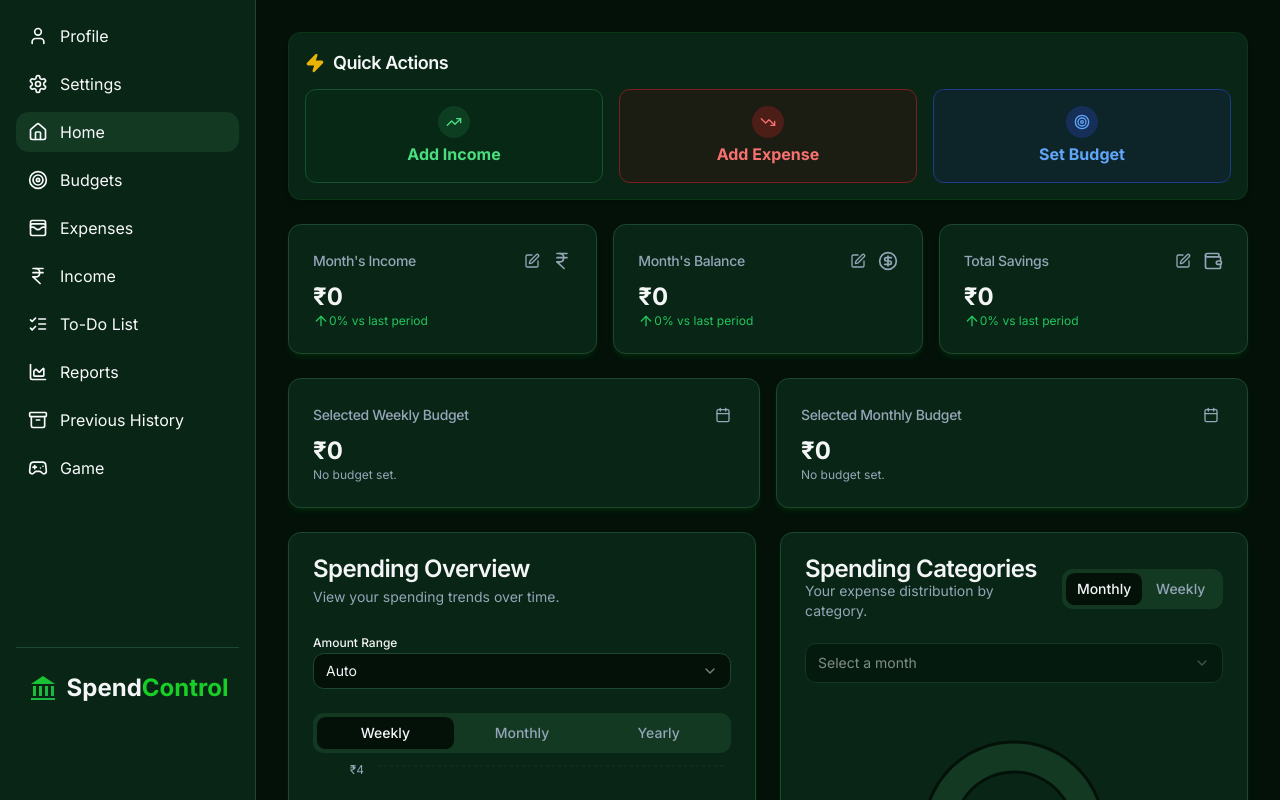
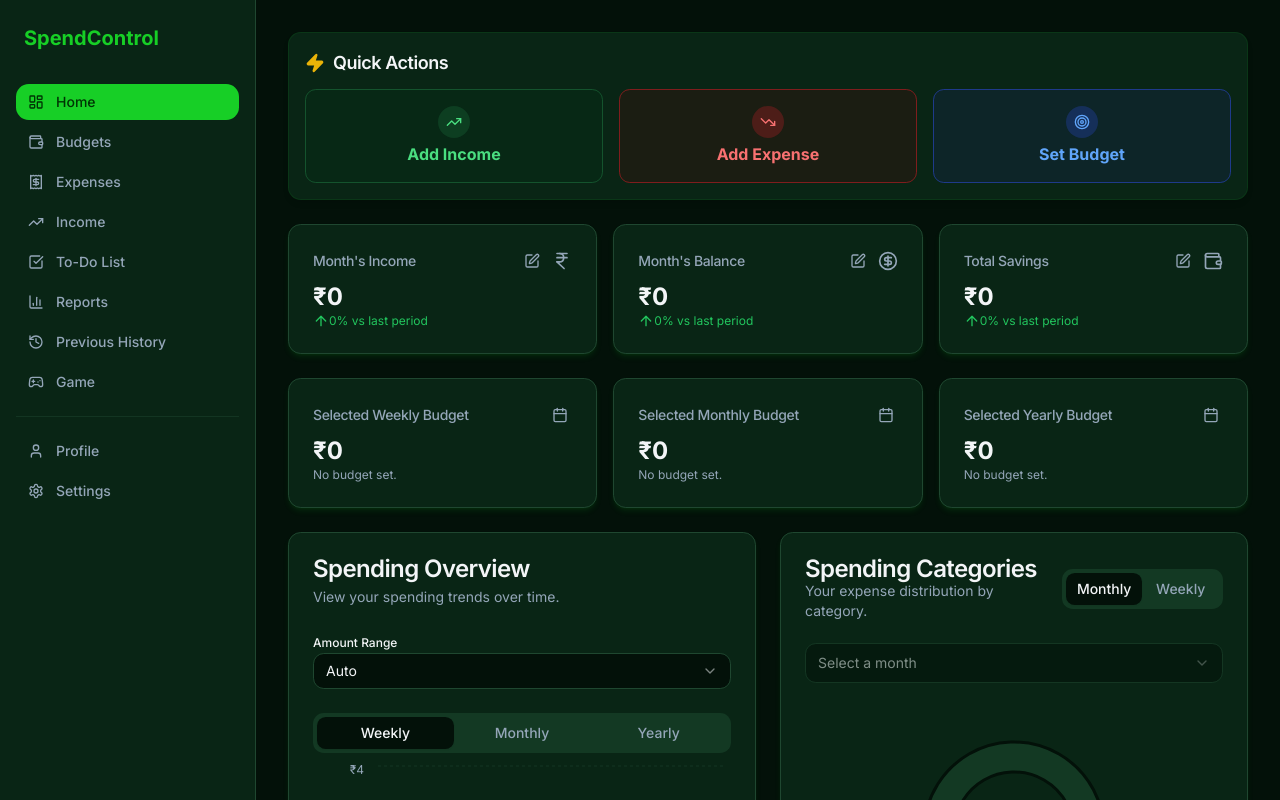
Before and after one commit to dharshanick/spendcontrol, a Next.js app: page /dashboard in a window 1280 px wide. Built offline with nearby package versions, Linux system fonts and the light colour scheme.

Commit message:
Fixed dashboard budgets, yearly card, and sidebar layout

```diff
--- a/src/app/(app)/dashboard/page.tsx
+++ b/src/app/(app)/dashboard/page.tsx
@@ -13,7 +13,7 @@ import DashboardBudgetCard from "@/components/dashboard/dashboard-budget-card";
 import EditBalanceModal from "@/components/dashboard/edit-balance-modal";
 import { v4 as uuidv4 } from 'uuid';
 import ReminderModal from "@/components/reminders/reminder-modal";
-import type { Budget } from "@/lib/types";
+import type { Budget, Transaction } from "@/lib/types";
 
 // ✅ 1. Import the QuickActions component
 import QuickActions from "@/components/dashboard/quick-actions";
@@ -52,6 +52,7 @@ export default function DashboardPage() {
         return { start: startOfMonth(lastMonth), end: endOfMonth(lastMonth) };
     }, [referenceDate]);
 
+    // --- BUDGET TYPE HELPERS ---
     const isWeeklyBudget = (budget: Budget) => {
         const duration = differenceInDays(new Date(budget.endDate), new Date(budget.startDate));
         return duration >= 6 && duration <= 8;
@@ -61,8 +62,15 @@ export default function DashboardPage() {
         const budgetStart = startOfDay(new Date(budget.startDate));
         const budgetEnd = endOfDay(new Date(budget.endDate));
         return isEqual(budgetStart, startOfMonth(budgetStart)) && isEqual(budgetEnd, endOfMonth(budgetStart));
-    }
+    };
 
+    // ✅ FIX: Added logic to identify Yearly budgets (duration > 300 days)
+    const isYearlyBudget = (budget: Budget) => {
+        const duration = differenceInDays(new Date(budget.endDate), new Date(budget.startDate));
+        return duration > 300;
+    };
+
+    // --- CURRENT BUDGETS ---
     const currentMonthlyBudget = useMemo(() => {
         return budgets.find(b => {
             const budgetStart = startOfDay(new Date(b.startDate));
@@ -79,10 +87,23 @@ export default function DashboardPage() {
         });
     }, [budgets, currentDate]);
 
+    // ✅ FIX: Find the current Yearly budget
+    const currentYearlyBudget = useMemo(() => {
+        return budgets.find(b => {
+            const budgetStart = startOfDay(new Date(b.startDate));
+            const budgetEnd = endOfDay(new Date(b.endDate));
+            return isWithinInterval(currentDate, { start: budgetStart, end: budgetEnd }) && isYearlyBudget(b);
+        });
+    }, [budgets, currentDate]);
+
+    // --- SELECTED STATE ---
     const [selectedWeeklyBudget, setSelectedWeeklyBudget] = useState<Budget | undefined>(currentWeeklyBudget);
     const [selectedMonthlyBudget, setSelectedMonthlyBudget] = useState<Budget | undefined>(currentMonthlyBudget);
+    // ✅ FIX: State for Yearly selection
+    const [selectedYearlyBudget, setSelectedYearlyBudget] = useState<Budget | undefined>(currentYearlyBudget);
 
 
+    // --- SELECTABLE LISTS ---
     const selectableWeeklyBudgets = useMemo(() => {
         return budgets.filter(isWeeklyBudget);
     }, [budgets]);
@@ -95,6 +116,11 @@ export default function DashboardPage() {
         });
     }, [budgets, currentDate]);
 
+    // ✅ FIX: List of available yearly budgets
+    const selectableYearlyBudgets = useMemo(() => {
+        return budgets.filter(isYearlyBudget);
+    }, [budgets]);
+
     const handleUpdateBudget = (newGoal: number, budgetToUpdate: Budget | undefined) => {
         if (!budgetToUpdate) return;
 
@@ -105,8 +131,11 @@ export default function DashboardPage() {
 
         if (isMonthlyBudget(budgetToUpdate)) {
             setSelectedMonthlyBudget({ ...budgetToUpdate, goal: newGoal });
+        } else if (isWeeklyBudget(budgetToUpdate)) {
+            setSelectedWeeklyBudget({ ...budgetToUpdate, goal: newGoal });
         } else {
-            setSelectedWeeklyBudget({ ...budgetToUpdate, goal: newGoal });
+            // ✅ FIX: Handle Yearly updates
+            setSelectedYearlyBudget({ ...budgetToUpdate, goal: newGoal });
         }
     };
 
@@ -196,8 +225,33 @@ export default function DashboardPage() {
 
     const modalInfo = getModalInfo();
 
-    const budgetForWeeklyCard = selectedWeeklyBudget || currentWeeklyBudget;
-    const budgetForMonthlyCard = selectedMonthlyBudget || currentMonthlyBudget;
+    const calculateSpent = (budget: Budget, transactions: Transaction[]) => {
+        const budgetStart = startOfDay(new Date(budget.startDate));
+        const budgetEnd = endOfDay(new Date(budget.endDate));
+
+        return transactions
+            .filter(t => t.type === 'expense' && isWithinInterval(parseISO(t.date), { start: budgetStart, end: budgetEnd }))
+            .reduce((acc, t) => acc + t.amount, 0);
+    };
+
+    const budgetForWeeklyCard = useMemo(() => {
+        const b = selectedWeeklyBudget || currentWeeklyBudget;
+        if (!b) return undefined;
+        return { ...b, spent: calculateSpent(b, transactions) };
+    }, [selectedWeeklyBudget, currentWeeklyBudget, transactions]);
+
+    const budgetForMonthlyCard = useMemo(() => {
+        const b = selectedMonthlyBudget || currentMonthlyBudget;
+        if (!b) return undefined;
+        return { ...b, spent: calculateSpent(b, transactions) };
+    }, [selectedMonthlyBudget, currentMonthlyBudget, transactions]);
+
+    // ✅ FIX: Calculate spent for Yearly Card
+    const budgetForYearlyCard = useMemo(() => {
+        const b = selectedYearlyBudget || currentYearlyBudget;
+        if (!b) return undefined;
+        return { ...b, spent: calculateSpent(b, transactions) };
+    }, [selectedYearlyBudget, currentYearlyBudget, transactions]);
 
     return (
         <>
@@ -231,7 +285,8 @@ export default function DashboardPage() {
                     />
                 </div>
 
-       <div className="grid gap-4 md:grid-cols-2">
+                {/* ✅ FIX: Updated Grid to 3 columns to fit Yearly Budget */}
+                <div className="grid gap-4 md:grid-cols-2 lg:grid-cols-3">
                     <DashboardBudgetCard
                         title="Selected Weekly Budget"
                         budget={budgetForWeeklyCard}
@@ -245,6 +300,14 @@ export default function DashboardPage() {
                         selectableBudgets={selectableMonthlyBudgets}
                         onSelectBudget={setSelectedMonthlyBudget}
                         onUpdateBudget={(newGoal) => handleUpdateBudget(newGoal, budgetForMonthlyCard)}
+                    />
+                    {/* ✅ FIX: Added the Yearly Budget Card */}
+                    <DashboardBudgetCard
+                        title="Selected Yearly Budget"
+                        budget={budgetForYearlyCard}
+                        selectableBudgets={selectableYearlyBudgets}
+                        onSelectBudget={setSelectedYearlyBudget}
+                        onUpdateBudget={(newGoal) => handleUpdateBudget(newGoal, budgetForYearlyCard)}
                     />
                 </div>
 
--- a/src/components/budgets/budget-card.tsx
+++ b/src/components/budgets/budget-card.tsx
@@ -65,7 +65,7 @@ export default function BudgetCard({ budget, onDelete }: BudgetCardProps) {
           <DropdownMenu>
             <DropdownMenuTrigger asChild>
               <Button variant="ghost" size="icon" className="h-8 w-8">
-                    <MoreVertical className="h-4 w-4"/>
+                <MoreVertical className="h-4 w-4" />
               </Button>
             </DropdownMenuTrigger>
             <DropdownMenuContent align="end">
@@ -80,9 +80,9 @@ export default function BudgetCard({ budget, onDelete }: BudgetCardProps) {
       <CardContent className="flex flex-col flex-grow justify-between">
         <div>
           <div className="flex items-baseline gap-2 mb-2">
-            <span className="text-3xl font-bold">{currencySymbol}{spent.toLocaleString()}</span>
+            <span className="text-3xl font-bold">{currencySymbol}{(spent || 0).toLocaleString()}</span>
             <span className="text-muted-foreground">
-              / {currencySymbol}{goal.toLocaleString()}
+              / {currencySymbol}{(goal || 0).toLocaleString()}
             </span>
           </div>
           <Progress value={progress} className="h-3" />
--- a/src/components/dashboard/summary-card.tsx
+++ b/src/components/dashboard/summary-card.tsx
@@ -55,7 +55,7 @@ export default function SummaryCard({
         ) : icon}
       </CardHeader>
       <CardContent>
-        <div className="text-2xl font-bold">{currencySymbol}{amount.toLocaleString()}</div>
+        <div className="text-2xl font-bold">{currencySymbol}{amount?.toLocaleString() || "0"}</div>
         <TrendIcon comparison={comparison} />
       </CardContent>
     </Card>
--- a/src/components/layout/sidebar-nav.tsx
+++ b/src/components/layout/sidebar-nav.tsx
@@ -2,73 +2,88 @@
 
 import Link from "next/link";
 import { usePathname } from "next/navigation";
+import { cn } from "@/lib/utils";
 import {
-  Home,
-  Settings,
-  Target,
-  IndianRupee,
-  ListChecks,
-  AreaChart,
+  LayoutDashboard,
+  Wallet,
+  Receipt,
+  TrendingUp,
+  CheckSquare,
+  BarChart3,
+  History,
+  Gamepad2,
   User,
-  Archive,
-  Gamepad2,
-  WalletCards,
+  Settings
 } from "lucide-react";
 
-import Logo from "../shared/logo";
-import { cn } from "@/lib/utils";
-import type { NavItem } from "@/lib/types";
+export default function SidebarNav() {
+  const pathname = usePathname();
 
-const navItems: NavItem[] = [
-  { href: "/profile", label: "Profile", icon: User },
-  { href: "/settings", label: "Settings", icon: Settings },
-  { href: "/dashboard", label: "Home", icon: Home },
-  { href: "/budgets", label: "Budgets", icon: Target },
-  { href: "/expenses", label: "Expenses", icon: WalletCards },
-  { href: "/income", label: "Income", icon: IndianRupee },
-  { href: "/todos", label: "To-Do List", icon: ListChecks },
-  { href: "/reports", label: "Reports", icon: AreaChart },
-  { href: "/previous-history", label: "Previous History", icon: Archive },
-  { href: "/game", label: "Game", icon: Gamepad2 },
+  // 1. Main Navigation
+  const mainNavItems = [
+    { href: "/dashboard", icon: LayoutDashboard, label: "Home" },
+    { href: "/budgets", icon: Wallet, label: "Budgets" },
+    { href: "/expenses", icon: Receipt, label: "Expenses" },
+    { href: "/income", icon: TrendingUp, label: "Income" },
+    { href: "/todos", icon: CheckSquare, label: "To-Do List" },
+    { href: "/reports", icon: BarChart3, label: "Reports" },
+    { href: "/previous-history", icon: History, label: "Previous History" },
+    { href: "/game", icon: Gamepad2, label: "Game" },
   ];
 
-type SidebarNavProps = {
-  className?: string;
-};
-
-export default function SidebarNav({ className }: SidebarNavProps) {
-  const pathname = usePathname();
+  // 2. Secondary Navigation (Profile & Settings)
+  const secondaryNavItems = [
+    { href: "/profile", icon: User, label: "Profile" },
+    { href: "/settings", icon: Settings, label: "Settings" },
+  ];
 
   return (
-    <div className={cn("flex h-full flex-col p-4 pb-24", className)}>
+    <nav className="flex flex-col h-full py-6 px-4">
+      {/* APP LOGO */}
+      <div className="mb-8 px-2 flex items-center gap-2">
+        {/* You can put your Logo Image or Text here */}
+        <span className="text-xl font-bold text-primary">SpendControl</span>
+      </div>
 
-      {/* 1. NAV ITEMS (Now at the very top) */}
-      <nav className="flex flex-col gap-2">
-        {navItems.map((item) => {
-          const isActive = pathname === item.href || (item.href === '/expenses' && pathname.startsWith('/expenses'));
-          return (
+      {/* TOP LINKS (Main) */}
+      <div className="space-y-1">
+        {mainNavItems.map((item) => (
           <Link
             key={item.href}
             href={item.href}
             className={cn(
-                "flex items-center gap-3 rounded-lg px-3 py-2 text-sidebar-foreground transition-all hover:text-sidebar-accent-foreground hover:bg-sidebar-accent",
-                isActive && "bg-sidebar-accent text-sidebar-accent-foreground"
+              "flex items-center gap-3 rounded-lg px-3 py-2 text-sm font-medium transition-colors",
+              pathname === item.href
+                ? "bg-primary text-primary-foreground"
+                : "text-muted-foreground hover:bg-muted hover:text-foreground"
             )}
           >
-              <item.icon className="h-5 w-5" />
-              <span>{item.label}</span>
+            <item.icon className="h-4 w-4" />
+            {item.label}
           </Link>
-          );
-        })}
-      </nav>
-
-      {/* 2. LOGO/NAME (Moved to the bottom using 'mt-auto') */}
-      <div className="mt-auto pt-6 border-t border-sidebar-border">
-        <Link href="/dashboard" className="flex justify-center">
-          <Logo />
-        </Link>
+        ))}
       </div>
 
+      {/* ✅ FIX: Removed 'mt-auto' so there is no huge gap.
+         Added 'mt-4 pt-4 border-t' to create a small separator line immediately after Game.
+      */}
+      <div className="space-y-1 mt-4 pt-4 border-t border-border/50">
+        {secondaryNavItems.map((item) => (
+          <Link
+            key={item.href}
+            href={item.href}
+            className={cn(
+              "flex items-center gap-3 rounded-lg px-3 py-2 text-sm font-medium transition-colors",
+              pathname === item.href
+                ? "bg-primary text-primary-foreground"
+                : "text-muted-foreground hover:bg-muted hover:text-foreground"
+            )}
+          >
+            <item.icon className="h-4 w-4" />
+            {item.label}
+          </Link>
+        ))}
       </div>
+    </nav>
   );
 }
--- a/src/hooks/use-budgets.tsx
+++ b/src/hooks/use-budgets.tsx
@@ -2,10 +2,11 @@
 
 import React, { createContext, useContext, useState, useEffect, ReactNode } from 'react';
 import type { Budget } from '@/lib/types';
+import { v4 as uuidv4 } from 'uuid';
 
 type BudgetsContextType = {
   budgets: Budget[];
-  addBudget: (budget: Budget) => void;
+  addBudget: (budget: Omit<Budget, 'id'>) => void;
   updateBudget: (budget: Budget) => void;
   deleteBudget: (id: string) => void;
 };
@@ -23,7 +24,10 @@ export const BudgetsProvider = ({ children }: { children: ReactNode }) => {
     const saved = localStorage.getItem("spendcontrol_budgets");
     if (saved) {
       try {
-        setBudgets(JSON.parse(saved));
+        const parsed = JSON.parse(saved);
+        // Retroactively fix missing IDs
+        const validated = Array.isArray(parsed) ? parsed.map((b: any) => ({ ...b, id: b.id || uuidv4() })) : [];
+        setBudgets(validated);
       } catch (e) {
         console.error("Failed to load budgets");
       }
@@ -37,8 +41,9 @@ export const BudgetsProvider = ({ children }: { children: ReactNode }) => {
     }
   }, [budgets, mounted]);
 
-  const addBudget = (budget: Budget) => {
-    setBudgets((prev) => [...prev, budget]);
+  const addBudget = (budget: Omit<Budget, 'id'> & { id?: string }) => {
+    const newBudget = { ...budget, id: budget.id || uuidv4() };
+    setBudgets((prev) => [...prev, newBudget]);
   };
 
   const updateBudget = (updatedBudget: Budget) => {
```
Also changed, not shown: 1 other file (tests, documents, lock files or other folders). Lines whose indentation alone changed are shown as unchanged.
